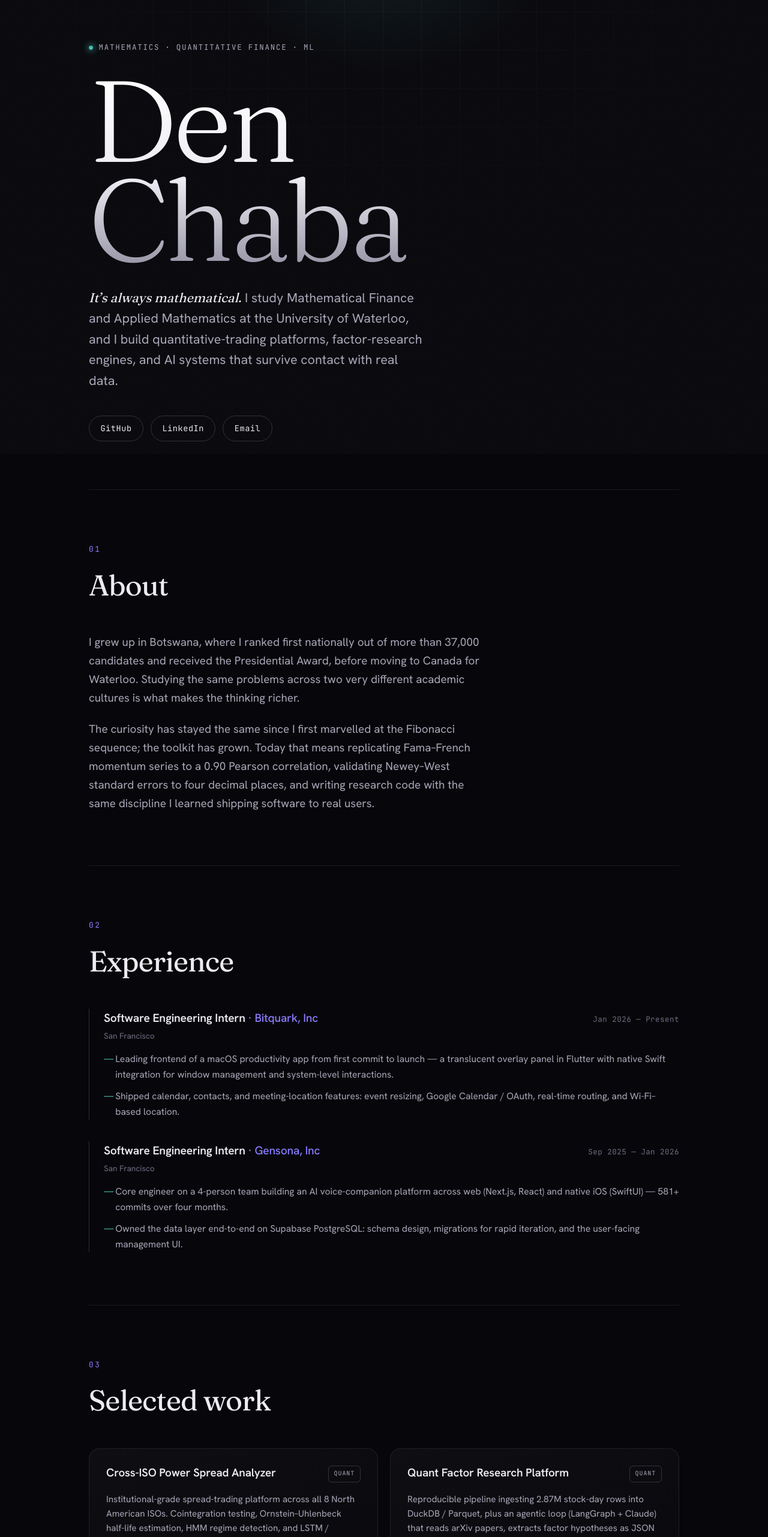
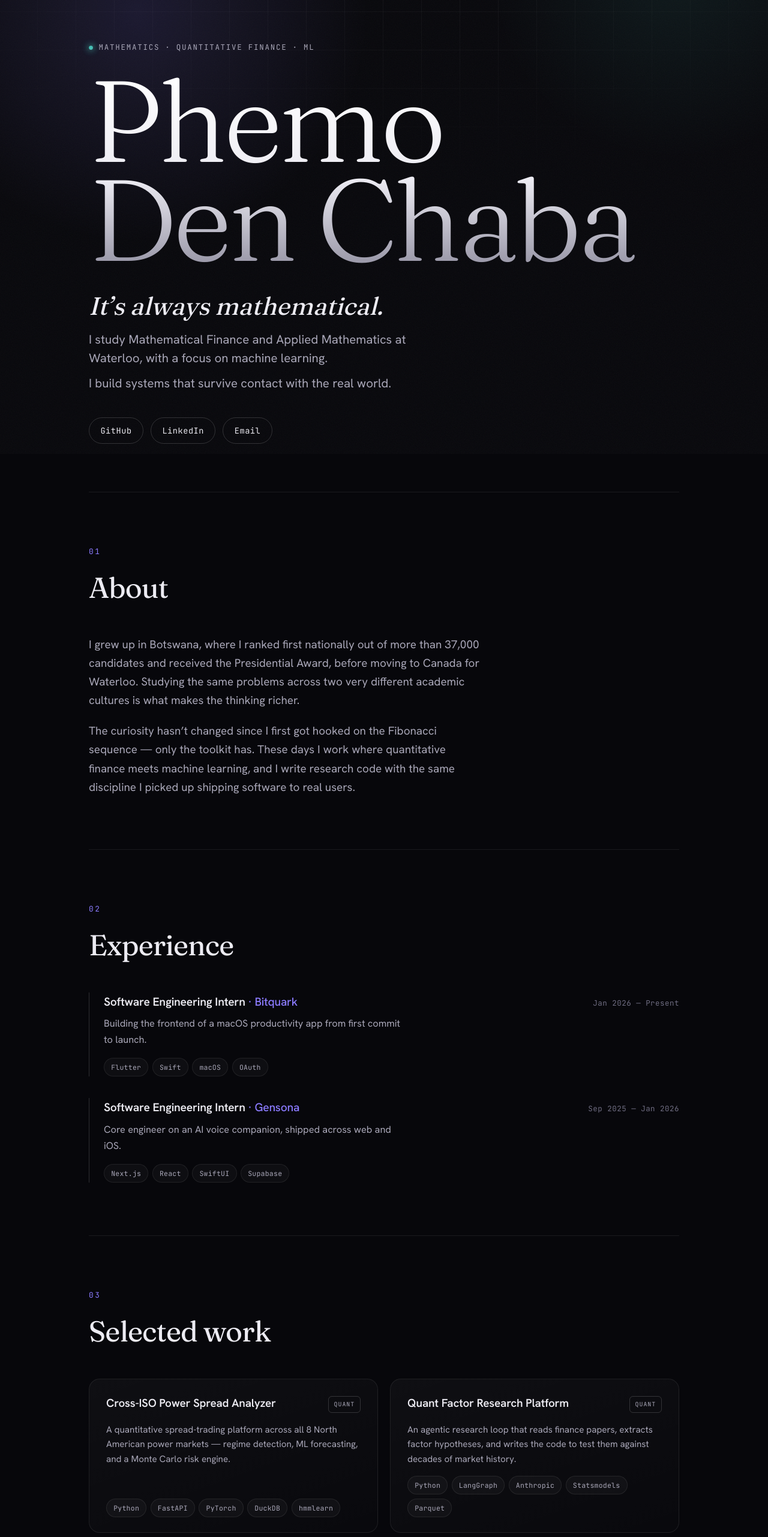
Before and after one commit to phdech04/personal-site, a Next.js app: page / in a window 1280 px wide. Shown: the part 43-2606 px from the top of the page at 60% size. Built offline with nearby package versions, Linux system fonts and the light colour scheme.

Commit message:
Rework hero with name animation, simplify copy, pill tags

```diff
--- a/src/app/globals.css
+++ b/src/app/globals.css
@@ -19,9 +19,6 @@
 
   --maxw: 1080px;
   --ease: cubic-bezier(0.22, 1, 0.36, 1);
-
-  --mx: 50vw;
-  --my: -20vh;
 }
 
 * {
@@ -62,22 +59,7 @@ a {
   isolation: isolate;
 }
 
-/* Pointer-following spotlight */
-.spotlight {
-  position: fixed;
-  inset: 0;
-  z-index: 0;
-  pointer-events: none;
-  background: radial-gradient(
-    520px circle at var(--mx) var(--my),
-    rgba(var(--glow), 0.16),
-    rgba(79, 214, 200, 0.05) 38%,
-    transparent 62%
-  );
-  transition: background 0.18s var(--ease);
-}
-
-/* Faint mathematical grid */
+/* Faint mathematical grid — static, anchored top, fading down */
 .grid-overlay {
   position: fixed;
   inset: -2px;
@@ -88,18 +70,38 @@ a {
     linear-gradient(90deg, var(--line) 1px, transparent 1px);
   background-size: 64px 64px;
   -webkit-mask-image: radial-gradient(
-    circle at var(--mx) var(--my),
-    #000 0,
-    rgba(0, 0, 0, 0.35) 30%,
-    transparent 60%
+    115% 75% at 50% -8%,
+    #000 0%,
+    rgba(0, 0, 0, 0.4) 42%,
+    transparent 70%
   );
   mask-image: radial-gradient(
-    circle at var(--mx) var(--my),
-    #000 0,
-    rgba(0, 0, 0, 0.35) 30%,
-    transparent 60%
+    115% 75% at 50% -8%,
+    #000 0%,
+    rgba(0, 0, 0, 0.4) 42%,
+    transparent 70%
   );
-  opacity: 0.9;
+  opacity: 0.7;
+}
+
+/* A soft, static glow behind the hero (replaces the cursor spotlight) */
+.page::before {
+  content: '';
+  position: fixed;
+  inset: 0;
+  z-index: 0;
+  pointer-events: none;
+  background:
+    radial-gradient(
+      640px circle at 18% 8%,
+      rgba(var(--glow), 0.14),
+      transparent 60%
+    ),
+    radial-gradient(
+      560px circle at 88% 0%,
+      rgba(79, 214, 200, 0.08),
+      transparent 55%
+    );
 }
 
 /* Film grain */
@@ -173,20 +175,33 @@ main {
   -webkit-background-clip: text;
   background-clip: text;
   -webkit-text-fill-color: transparent;
-  margin-bottom: 2rem;
+  margin-bottom: 1rem;
+}
+
+.title-line {
+  display: block;
 }
 
 .lede {
-  max-width: 46ch;
-  font-size: clamp(1.05rem, 1rem + 0.45vw, 1.35rem);
-  line-height: 1.6;
+  margin-top: 1.5rem;
+  max-width: 48ch;
+  display: grid;
+  gap: 0.65rem;
+  font-size: clamp(1.05rem, 1rem + 0.4vw, 1.28rem);
+  line-height: 1.55;
   color: var(--ink-dim);
 }
 
-.lede em {
+.signature {
+  margin-bottom: 0.35rem;
+}
+
+.signature em {
   font-family: var(--font-display), serif;
   font-style: italic;
   font-weight: 400;
+  font-size: clamp(1.7rem, 1.2rem + 2vw, 2.6rem);
+  line-height: 1.1;
   color: var(--ink);
 }
 
@@ -297,31 +312,11 @@ main {
   white-space: nowrap;
 }
 
-.job-place {
-  display: block;
-  font-size: 0.85rem;
-  color: var(--ink-faint);
-  margin: 0.15rem 0 0.9rem;
-}
-
-.job ul {
-  display: grid;
-  gap: 0.65rem;
-  list-style: none;
-}
-
-.job li {
-  position: relative;
-  padding-left: 1.2rem;
+.job-summary {
   color: var(--ink-dim);
-  font-size: 0.98rem;
-}
-
-.job li::before {
-  content: '—';
-  position: absolute;
-  left: 0;
-  color: var(--accent-2);
+  font-size: 1.02rem;
+  margin: 0.5rem 0 1rem;
+  max-width: 56ch;
 }
 
 /* ── Projects ────────────────────────────────────────────── */
@@ -418,12 +413,18 @@ main {
 
 .tag {
   font-family: var(--font-mono), monospace;
-  font-size: 0.7rem;
+  font-size: 0.72rem;
   letter-spacing: 0.02em;
-  padding: 0.25rem 0.55rem;
-  border-radius: 6px;
-  background: rgba(255, 255, 255, 0.04);
+  padding: 0.32rem 0.7rem;
+  border-radius: 999px;
+  border: 1px solid var(--line);
+  background: rgba(255, 255, 255, 0.03);
   color: var(--ink-dim);
+  transition: border-color 0.3s var(--ease), color 0.3s var(--ease);
+}
+
+.card:hover .tag {
+  border-color: var(--line-strong);
 }
 
 .card-arrow {
--- a/src/app/layout.tsx
+++ b/src/app/layout.tsx
@@ -22,12 +22,12 @@ const jetbrains = JetBrains_Mono({
 })
 
 export const metadata: Metadata = {
-  title: 'Den Chaba — Mathematics & Quantitative Finance',
+  title: 'Phemo Den Chaba — Mathematics & Quantitative Finance',
   description:
-    'Den Chaba — Mathematics student at the University of Waterloo working in quantitative finance and machine learning. Builder of trading platforms, factor-research engines, and AI systems.',
+    'Phemo Den Chaba — Mathematics student at the University of Waterloo working in quantitative finance and machine learning. Builder of trading platforms, factor-research engines, and AI systems.',
   metadataBase: new URL('https://pdchaba.com'),
   openGraph: {
-    title: 'Den Chaba — Mathematics & Quantitative Finance',
+    title: 'Phemo Den Chaba — Mathematics & Quantitative Finance',
     description:
       'Mathematics @ Waterloo · quantitative finance · machine learning. Selected projects and experience.',
     type: 'website',
--- a/src/app/page.tsx
+++ b/src/app/page.tsx
@@ -1,6 +1,6 @@
 'use client'
 
-import { useEffect, useRef } from 'react'
+import { useEffect, useState } from 'react'
 
 const links = {
   github: 'https://github.com/phdech04',
@@ -8,26 +8,24 @@ const links = {
   email: 'mailto:dchaba@uwaterloo.ca',
 }
 
+const NAME = 'Phemo Den Chaba'
+const GLYPHS = '×÷∑∫π∂√%+−=≈≠∞λΣ'
+
 const experience = [
   {
     role: 'Software Engineering Intern',
-    company: 'Bitquark, Inc',
-    place: 'San Francisco',
+    company: 'Bitquark',
     when: 'Jan 2026 — Present',
-    points: [
-      'Leading frontend of a macOS productivity app from first commit to launch — a translucent overlay panel in Flutter with native Swift integration for window management and system-level interactions.',
-      'Shipped calendar, contacts, and meeting-location features: event resizing, Google Calendar / OAuth, real-time routing, and Wi-Fi–based location.',
-    ],
+    summary:
+      'Building the frontend of a macOS productivity app from first commit to launch.',
+    tags: ['Flutter', 'Swift', 'macOS', 'OAuth'],
   },
   {
     role: 'Software Engineering Intern',
-    company: 'Gensona, Inc',
-    place: 'San Francisco',
+    company: 'Gensona',
     when: 'Sep 2025 — Jan 2026',
-    points: [
-      'Core engineer on a 4-person team building an AI voice-companion platform across web (Next.js, React) and native iOS (SwiftUI) — 581+ commits over four months.',
-      'Owned the data layer end-to-end on Supabase PostgreSQL: schema design, migrations for rapid iteration, and the user-facing management UI.',
-    ],
+    summary: 'Core engineer on an AI voice companion, shipped across web and iOS.',
+    tags: ['Next.js', 'React', 'SwiftUI', 'Supabase'],
   },
 ]
 
@@ -35,7 +33,7 @@ const projects = [
   {
     name: 'Cross-ISO Power Spread Analyzer',
     blurb:
-      'Institutional-grade spread-trading platform across all 8 North American ISOs. Cointegration testing, Ornstein–Uhlenbeck half-life estimation, HMM regime detection, and LSTM / Transformer forecasting, with a VaR/CVaR Monte Carlo risk engine over 10,000+ paths.',
+      'A quantitative spread-trading platform across all 8 North American power markets — regime detection, ML forecasting, and a Monte Carlo risk engine.',
     tags: ['Python', 'FastAPI', 'PyTorch', 'DuckDB', 'hmmlearn'],
     href: 'https://github.com/phdech04/power-spread-analyzer',
     badge: 'Quant',
@@ -43,7 +41,7 @@ const projects = [
   {
     name: 'Quant Factor Research Platform',
     blurb:
-      'Reproducible pipeline ingesting 2.87M stock-day rows into DuckDB / Parquet, plus an agentic loop (LangGraph + Claude) that reads arXiv papers, extracts factor hypotheses as JSON specs, and writes the pandas code to test them against history.',
+      'An agentic research loop that reads finance papers, extracts factor hypotheses, and writes the code to test them against decades of market history.',
     tags: ['Python', 'LangGraph', 'Anthropic', 'Statsmodels', 'Parquet'],
     href: 'https://github.com/phdech04/quant-factor-research',
     badge: 'Quant',
@@ -51,7 +49,7 @@ const projects = [
   {
     name: 'Teemane — Neural Chess Engine',
     blurb:
-      'A custom ResNet CNN with dual policy/value heads (4,544 move dimensions) trained on 52 GB of super-GM games, paired with Monte Carlo Tree Search for real-time inference. Data pipeline aggregating 5M+ PGN games into a cleaned 3.9 GB corpus.',
+      'A chess engine that learns: a custom ResNet with policy and value heads, trained on millions of grandmaster games and paired with Monte Carlo Tree Search.',
     tags: ['Python', 'PyTorch', 'FastAPI', 'Next.js'],
     href: 'https://github.com/phdech04',
     badge: 'Solo hackathon',
@@ -59,15 +57,15 @@ const projects = [
   {
     name: 'PassePartout — EarSightAI',
     blurb:
-      'A browser-based, audio-first tour guide that narrates location-specific facts in real time. Geospatial routing (OSRM, a TSP solver, OpenStreetMap) feeding an LLM narration pipeline. Built with a team.',
-    tags: ['FastAPI', 'MongoDB', 'React', 'Leaflet', 'LLM/RAG'],
+      'A browser-based, audio-first tour guide that narrates location-specific facts in real time, routing you through a city as it talks.',
+    tags: ['FastAPI', 'MongoDB', 'React', 'Leaflet', 'LLM'],
     href: 'https://github.com/ericnem/PassePartout',
     badge: 'Team hackathon',
   },
   {
     name: 'LLM Database Query Assistant',
     blurb:
-      'Translates natural-language questions into SQL and MongoDB queries with human-readable explanations. Schema-aware and multi-database, served through a FastAPI backend.',
+      'Ask a database questions in plain English and get back SQL or MongoDB queries, with explanations. Schema-aware and multi-database.',
     tags: ['FastAPI', 'PostgreSQL', 'MongoDB', 'LLM'],
     href: 'https://github.com/phdech04/llm-query-assistant',
     badge: null,
@@ -75,40 +73,42 @@ const projects = [
   {
     name: 'Semantic Search API',
     blurb:
-      'End-to-end semantic search over research papers — query a corpus in natural language and retrieve the most relevant documents using deep-learning embeddings rather than keyword matching.',
+      'Search research papers by meaning, not keywords — natural-language queries over a corpus using deep-learning embeddings.',
     tags: ['Python', 'Embeddings', 'FastAPI'],
     href: 'https://github.com/phdech04/semantic-search-api',
     badge: null,
   },
 ]
 
-const achievements = [
-  {
-    title: 'Presidential Award',
-    detail: 'Ranked 1st nationally in Botswana out of 37,629 BGCSE candidates.',
-  },
-]
+export default function Home() {
+  const [name, setName] = useState(NAME)
 
-export default function Home() {
-  const rootRef = useRef<HTMLDivElement>(null)
-
-  // Pointer-following spotlight: write cursor position to CSS variables.
+  // Resolve the name out of cycling mathematical symbols on load.
   useEffect(() => {
-    const el = rootRef.current
-    if (!el) return
+    if (window.matchMedia('(prefers-reduced-motion: reduce)').matches) {
+      setName(NAME)
+      return
+    }
+    const chars = NAME.split('')
+    const settle = chars.map((c, i) => (c === ' ' ? 0 : 16 + i * 5))
+    const end = Math.max(...settle) + 1
     let frame = 0
-    const onMove = (e: PointerEvent) => {
-      cancelAnimationFrame(frame)
-      frame = requestAnimationFrame(() => {
-        el.style.setProperty('--mx', `${e.clientX}px`)
-        el.style.setProperty('--my', `${e.clientY}px`)
-      })
+    let raf = 0
+    const step = () => {
+      frame += 1
+      const out = chars
+        .map((c, i) => {
+          if (c === ' ') return ' '
+          if (frame >= settle[i]) return c
+          return GLYPHS[(frame * 3 + i * 7) % GLYPHS.length]
+        })
+        .join('')
+      setName(out)
+      if (frame < end) raf = requestAnimationFrame(step)
+      else setName(NAME)
     }
-    window.addEventListener('pointermove', onMove)
-    return () => {
-      window.removeEventListener('pointermove', onMove)
-      cancelAnimationFrame(frame)
-    }
+    raf = requestAnimationFrame(step)
+    return () => cancelAnimationFrame(raf)
   }, [])
 
   // Reveal-on-scroll for elements marked [data-reveal].
@@ -134,8 +134,7 @@ export default function Home() {
   }, [])
 
   return (
-    <div className="page" ref={rootRef}>
-      <div className="spotlight" aria-hidden="true" />
+    <div className="page">
       <div className="grid-overlay" aria-hidden="true" />
       <div className="grain" aria-hidden="true" />
 
@@ -145,18 +144,37 @@ export default function Home() {
           <p className="eyebrow hero-load" style={{ animationDelay: '0.05s' }}>
             <span className="dot" /> Mathematics · Quantitative Finance · ML
           </p>
-          <h1 className="hero-title hero-load" style={{ animationDelay: '0.12s' }}>
-            Den
-            <br />
-            Chaba
+          <h1
+            className="hero-title hero-load"
+            style={{ animationDelay: '0.12s' }}
+            aria-label={NAME}
+          >
+            {(() => {
+              const words = name.split(' ')
+              const lines =
+                words.length > 1
+                  ? [words[0], words.slice(1).join(' ')]
+                  : words
+              return lines.map((line, i) => (
+                <span className="title-line" key={i}>
+                  {line}
+                </span>
+              ))
+            })()}
           </h1>
-          <p className="lede hero-load" style={{ animationDelay: '0.2s' }}>
-            <em>It&rsquo;s always mathematical.</em> I study Mathematical Finance
-            and Applied Mathematics at the University of Waterloo, and I build
-            quantitative-trading platforms, factor-research engines, and AI
-            systems that survive contact with real data.
-          </p>
-          <nav className="hero-links hero-load" style={{ animationDelay: '0.28s' }}>
+
+          <div className="lede hero-load" style={{ animationDelay: '0.22s' }}>
+            <p className="signature">
+              <em>It&rsquo;s always mathematical.</em>
+            </p>
+            <p>
+              I study Mathematical Finance and Applied Mathematics at Waterloo,
+              with a focus on machine learning.
+            </p>
+            <p>I build systems that survive contact with the real world.</p>
+          </div>
+
+          <nav className="hero-links hero-load" style={{ animationDelay: '0.3s' }}>
             <a href={links.github} target="_blank" rel="noopener noreferrer">
               GitHub
             </a>
@@ -179,12 +197,11 @@ export default function Home() {
               very different academic cultures is what makes the thinking richer.
             </p>
             <p>
-              The curiosity has stayed the same since I first marvelled at the
-              Fibonacci sequence; the toolkit has grown. Today that means
-              replicating Fama–French momentum series to a 0.90 Pearson
-              correlation, validating Newey–West standard errors to four decimal
-              places, and writing research code with the same discipline I learned
-              shipping software to real users.
+              The curiosity hasn&rsquo;t changed since I first got hooked on the
+              Fibonacci sequence — only the toolkit has. These days I work where
+              quantitative finance meets machine learning, and I write research
+              code with the same discipline I picked up shipping software to real
+              users.
             </p>
           </div>
         </section>
@@ -198,17 +215,18 @@ export default function Home() {
               <article className="job" key={job.company}>
                 <div className="job-head">
                   <h3>
-                    {job.role}{' '}
-                    <span className="job-company">· {job.company}</span>
+                    {job.role} <span className="job-company">· {job.company}</span>
                   </h3>
                   <span className="job-when">{job.when}</span>
                 </div>
-                <span className="job-place">{job.place}</span>
-                <ul>
-                  {job.points.map((p, i) => (
-                    <li key={i}>{p}</li>
+                <p className="job-summary">{job.summary}</p>
+                <div className="tags">
+                  {job.tags.map((t) => (
+                    <span className="tag" key={t}>
+                      {t}
+                    </span>
                   ))}
-                </ul>
+                </div>
               </article>
             ))}
           </div>
@@ -252,12 +270,12 @@ export default function Home() {
           <span className="section-index">04</span>
           <h2 className="section-title">Recognition</h2>
           <div className="awards">
-            {achievements.map((a) => (
-              <div className="award" key={a.title}>
-                <h3>{a.title}</h3>
-                <p>{a.detail}</p>
-              </div>
-            ))}
+            <div className="award">
+              <h3>Presidential Award</h3>
+              <p>
+                Ranked 1st nationally in Botswana out of 37,629 BGCSE candidates.
+              </p>
+            </div>
           </div>
         </section>
 
@@ -274,7 +292,8 @@ export default function Home() {
             </a>
           </div>
           <p className="footer-fine">
-            Den Chaba · University of Waterloo · It&rsquo;s always mathematical.
+            Phemo Den Chaba · University of Waterloo · It&rsquo;s always
+            mathematical.
           </p>
         </footer>
       </main>
```
